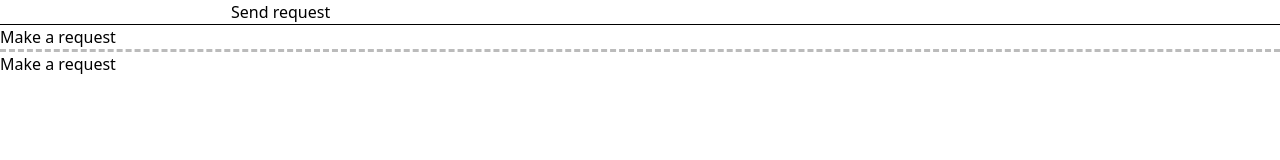
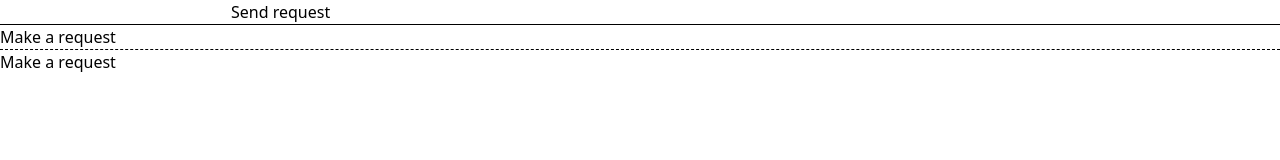
Before and after one commit to BMike903/LLM-front, a React (Vite) app: page / in a window 1280 px wide. Shown: the top 160 px of the page. Built offline with nearby package versions, Linux system fonts and the light colour scheme.

Commit message:
changed sttyle to tailwind

```diff
--- a/src/App.tsx
+++ b/src/App.tsx
@@ -49,10 +49,12 @@ function App() {
 	return (
 		<>
 			<input value={input} onChange={e => setInput(e.target.value)}/>
-			<button disabled={status === "fetching"} onClick={() => makeRequest()}>Send request</button>
+			<button disabled={status === "fetching"} onClick={() => makeRequest()}>
+				Send request
+			</button>
 			<hr/>
 			<div>{displayAnswer}</div>
-			<hr style={{borderTop: "3px dashed #bbb"}}/>
+			<hr className="border-dashed border-b-black"/>
 			<div>{displayReason}</div>
 		</>
 	)
```
